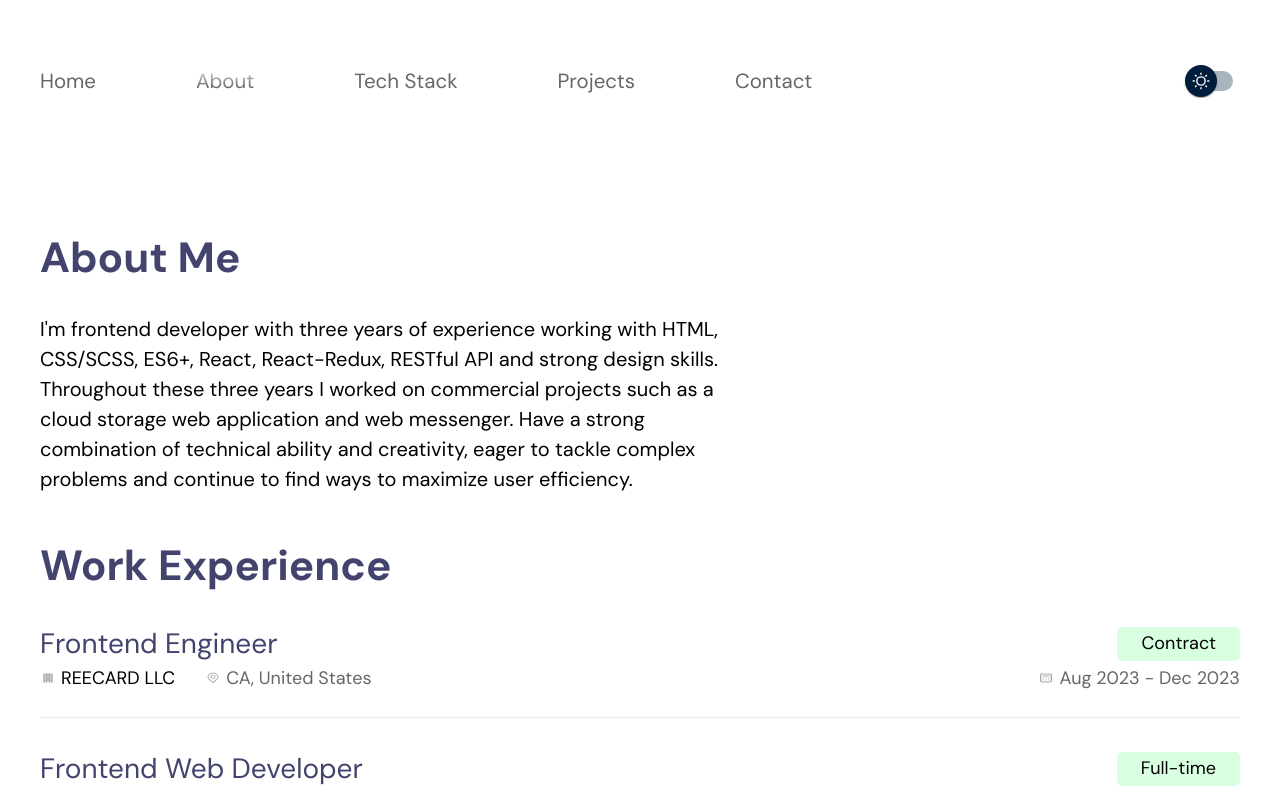
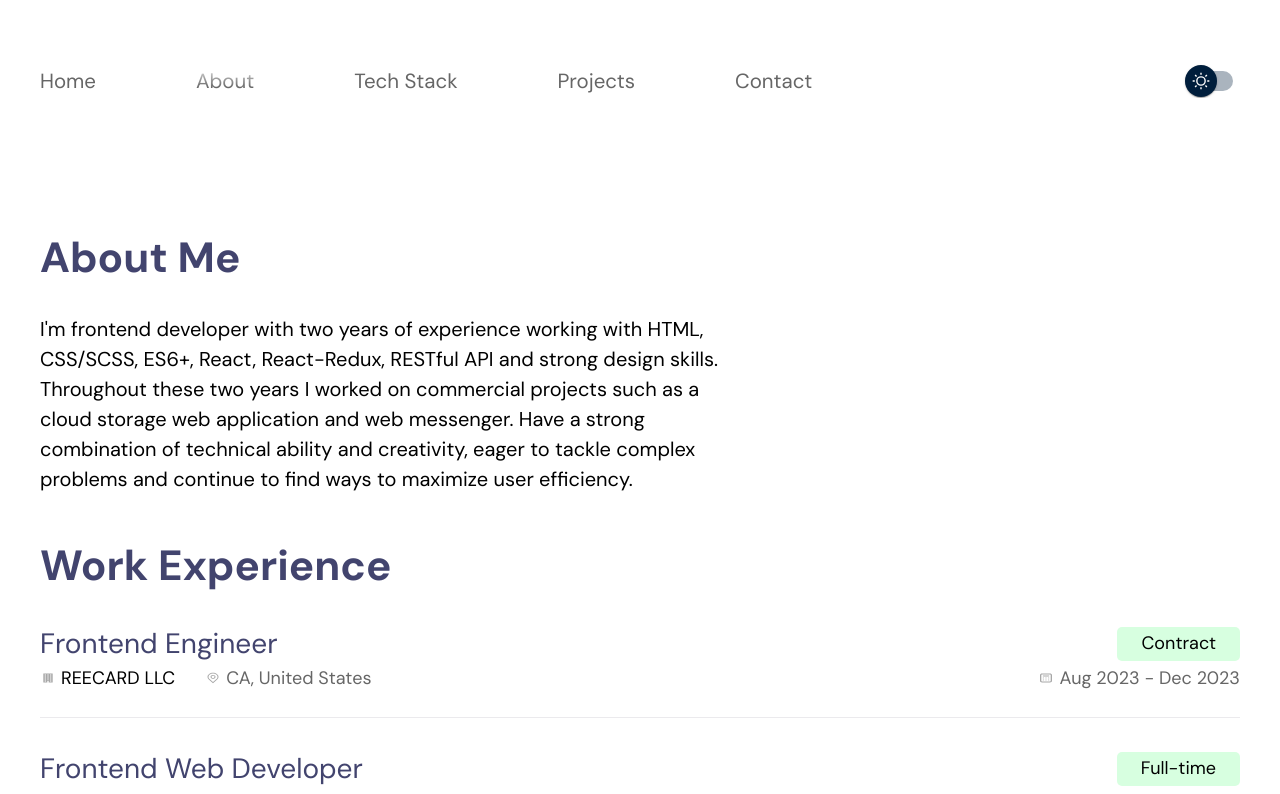
Before and after one commit to Birlogich/portfolio, a React (Create React App) app: page /about in a window 1280 px wide. Shown: the top 794 px of the page. Built offline with nearby package versions, Linux system fonts and the light colour scheme.

Commit message:
Changes in Description

```diff
--- a/src/components/About/About.jsx
+++ b/src/components/About/About.jsx
@@ -1,5 +1,6 @@
 import React from "react";
 import { JobSection } from "./JobSection";
+import { Link } from "react-router-dom";
 
 const jobs = [
   {
@@ -43,11 +44,19 @@ export const About = () => {
   return (
     <div className="flex flex-col w-full flex-auto">
       <h2>About Me</h2>
+      {/*     <Link
+        to="/files/IvanZhigalevResume.docx"
+        target="_blank"
+        download
+        className="max-w-[285px] mb-[40px] text-[20px] text-link-color sm:mb-[20px] underline-offset-1 border-b-[1px] border-solid border-black"
+      >
+        My Resume(click to download)
+      </Link> */}
       <p className="max-w-[700px] mb-[40px] text-[20px] text-link-color sm:mb-[20px]">
-        I'm frontend developer with three years of experience working with HTML,
+        I'm frontend developer with two years of experience working with HTML,
         CSS/SCSS, ES6+, React, React-Redux, RESTful API and strong design
-        skills. Throughout these three years I worked on commercial projects
-        such as a cloud storage web application and web messenger. Have a strong
+        skills. Throughout these two years I worked on commercial projects such
+        as a cloud storage web application and web messenger. Have a strong
         combination of technical ability and creativity, eager to tackle complex
         problems and continue to find ways to maximize user efficiency.
       </p>
```
Also changed, not shown: 1 other file (tests, documents, lock files or other folders).
